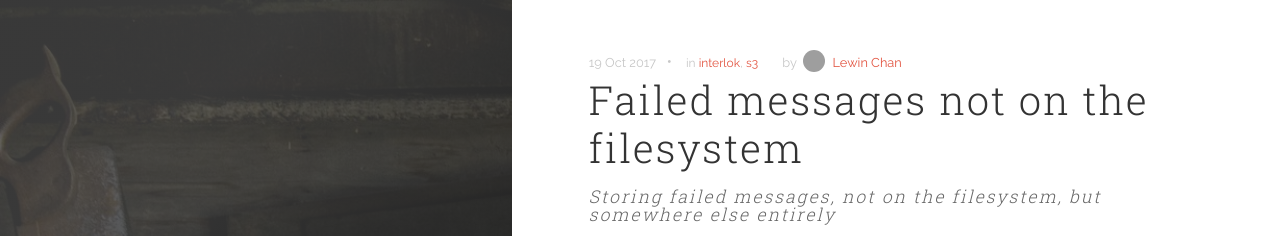
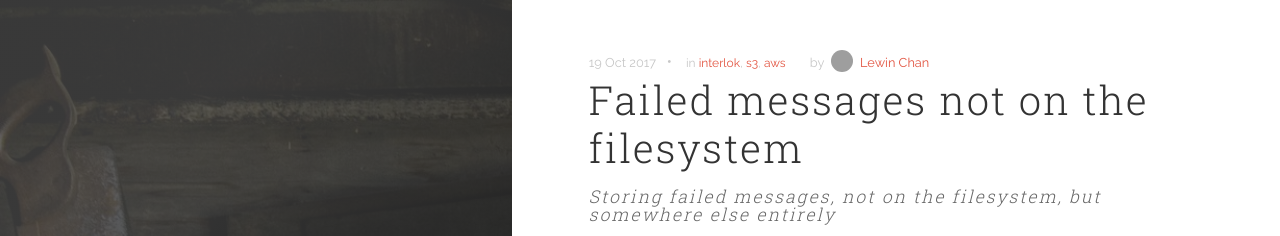
Before and after one commit to adaptris/adaptris.github.io, a Jekyll site: the page built from _posts/2017-10-19-interlok-s3-error-store.markdown, in a window 1280 px wide and 900 px high. Shown: the top 236 px of the window. Built offline with Jekyll 4.4.1, drawn with Linux system fonts in a browser that asks for light colours; nearby versions of some CDN libraries; grey boxes are pictures that could not be loaded.

Commit message:
Add AWS category

```diff
--- a/_posts/2017-10-19-interlok-s3-error-store.markdown
+++ b/_posts/2017-10-19-interlok-s3-error-store.markdown
@@ -4,8 +4,8 @@ title: "Failed messages not on the filesystem"
 author: quotidian-ennui
 # date: 2017-10-19 13:00
 comments: false
-tags: [interlok, s3]
-categories: [interlok, s3]
+tags: [interlok, s3, aws]
+categories: [interlok, s3, aws]
 published: true
 description: "Storing failed messages, not on the filesystem, but somewhere else entirely"
 keywords: "interlok"
--- a/_posts/2019-08-30-interlok-interop-with-aws.markdown
+++ b/_posts/2019-08-30-interlok-interop-with-aws.markdown
@@ -2,8 +2,8 @@
 title:             "Testing Interlok interoperability with AWS"
 description:       "Mocking AWS interactions with localstack"
 published:         true
-categories:        [interlok]
-tags:              [interlok]
+categories:        [interlok, aws]
+tags:              [interlok, aws]
 author:            quotidian-ennui
 billboard: /billboards/icon-iot.png
 excerpt_separator: <!-- more -->
```
